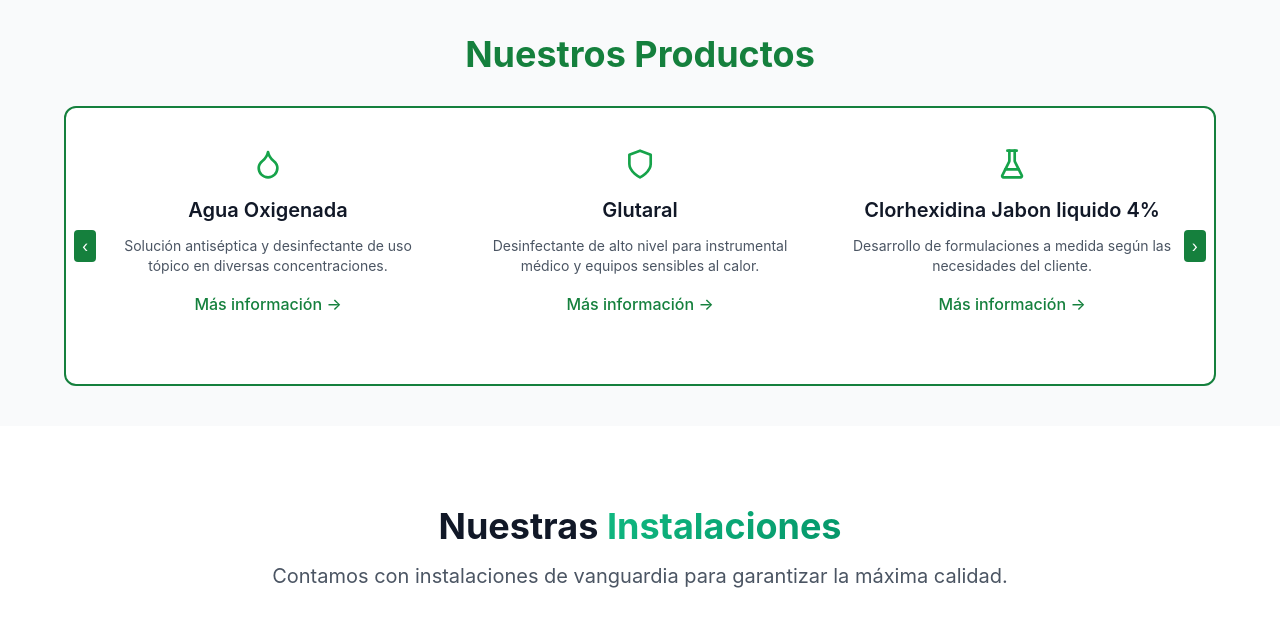
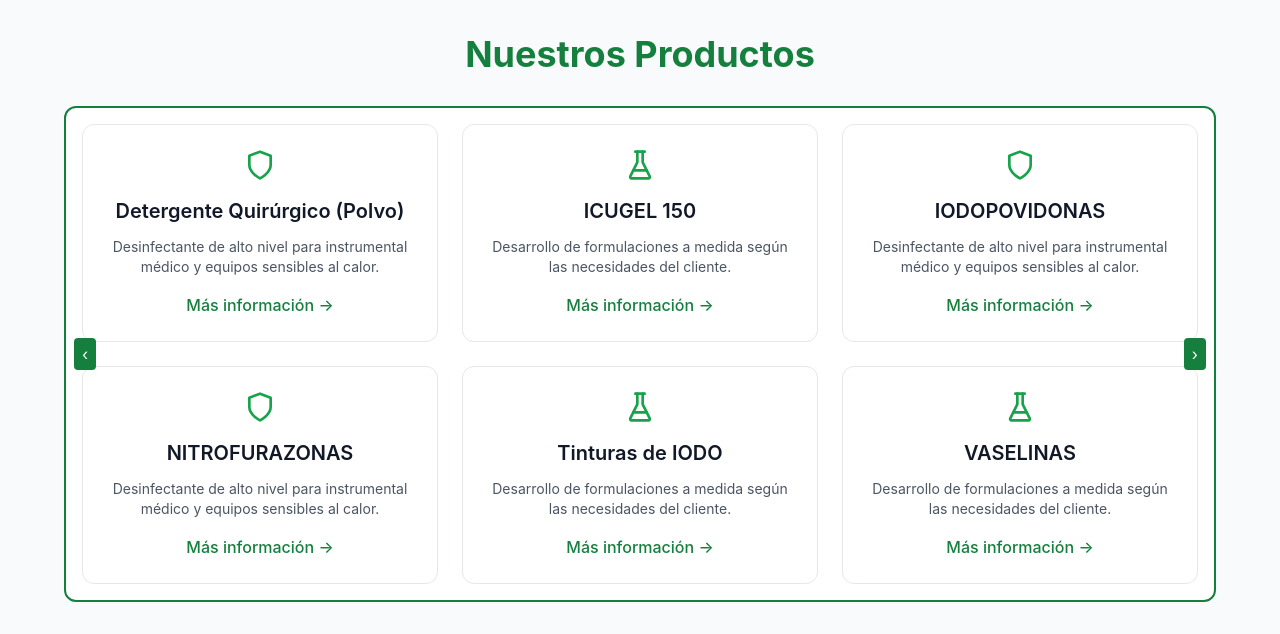
Before and after one commit to ValentinoDaniel01/PaginaJuli, a React (Vite) app: page / in a window 1280 px wide. Shown: the part 1460-2094 px from the top of the page. Built offline with nearby package versions, Linux system fonts and the light colour scheme.

Commit message:
Update Products.jsx

```diff
--- a/src/components/Products.jsx
+++ b/src/components/Products.jsx
@@ -81,15 +81,19 @@ const products = [
 export default function ProductCarousel() {
   const [index, setIndex] = useState(0);
   const intervalRef = useRef(null);
+  const itemsPerPage = 6;
+  const groupedProducts = [];
+
+  for (let i = 0; i < products.length; i += itemsPerPage) {
+    groupedProducts.push(products.slice(i, i + itemsPerPage));
+  }
 
   const nextSlide = () => {
-    setIndex((prev) => (prev + 1) % (products.length - 2));
+    setIndex((prev) => (prev + 1) % groupedProducts.length);
   };
 
   const prevSlide = () => {
-    setIndex(
-      (prev) => (prev - 1 + (products.length - 2)) % (products.length - 2)
-    );
+    setIndex((prev) => (prev - 1 + groupedProducts.length) % groupedProducts.length);
   };
 
   useEffect(() => {
@@ -118,18 +122,20 @@ export default function ProductCarousel() {
           ‹
         </button>
 
+        <div className="transition-transform duration-500">
+          {groupedProducts.map((group, groupIndex) => (
             <div
-          className="flex transition-transform duration-500"
-          style={{ transform: `translateX(-${index * 33.33}%)` }}
+              key={groupIndex}
+              className={`grid grid-cols-1 sm:grid-cols-2 md:grid-cols-3 gap-6 ${groupIndex === index ? 'block' : 'hidden'}`}
             >
-          {products.map((product, i) => (
+              {group.map((product, i) => (
                 <motion.div
                   key={i}
                   initial={{ y: 50, opacity: 0 }}
                   whileInView={{ y: 0, opacity: 1 }}
                   transition={{ duration: 0.6, delay: i * 0.1 }}
                   viewport={{ once: true }}
-              className="w-1/3 p-6 flex-shrink-0 text-center transform transition-transform duration-300 hover:scale-105 hover:shadow-xl cursor-pointer"
+                  className="bg-white p-6 text-center rounded-xl border hover:shadow-xl hover:scale-105 transition-transform duration-300 cursor-pointer"
                 >
                   <div className="text-green-600 mb-4 flex justify-center">
                     {product.icon}
@@ -140,10 +146,10 @@ export default function ProductCarousel() {
                   <p className="text-gray-600 mb-4 text-sm">
                     {product.description}
                   </p>
-              <span className="text-green-700 font-medium">
-                Más información →
-              </span>
+                  <span className="text-green-700 font-medium">Más información →</span>
                 </motion.div>
+              ))}
+            </div>
           ))}
         </div>
 
```
Lines whose indentation alone changed are shown as unchanged.
